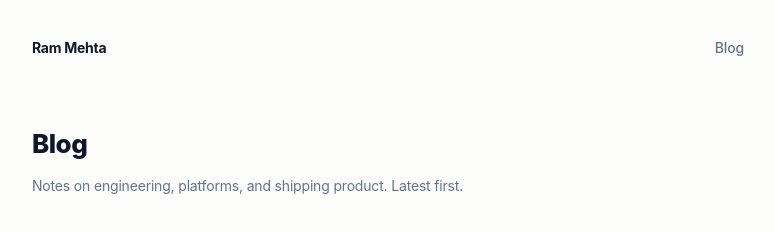
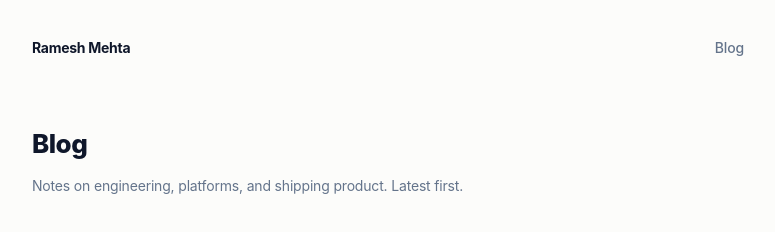
Before and after one commit to rammehta1899/rammehta1899.github.io, a Jekyll site: the page built from blog.md, in a window 1280 px wide and 900 px high. Shown: the top 232 px of the window, without its empty margins (252-1027 px from the left). Built offline with Jekyll 4.4.1, drawn with Linux system fonts in a browser that asks for light colours.

Commit message:
Rename Ram Mehta to Ramesh Mehta

```diff
--- a/_includes/header.html
+++ b/_includes/header.html
@@ -1,5 +1,5 @@
 <nav class="topnav" data-surface="site-chrome">
-  <a class="brand" href="/">Ram Mehta</a>
+  <a class="brand" href="/">Ramesh Mehta</a>
   <div class="navlinks">
     <a href="/blog/">Blog</a>
   </div>
```
